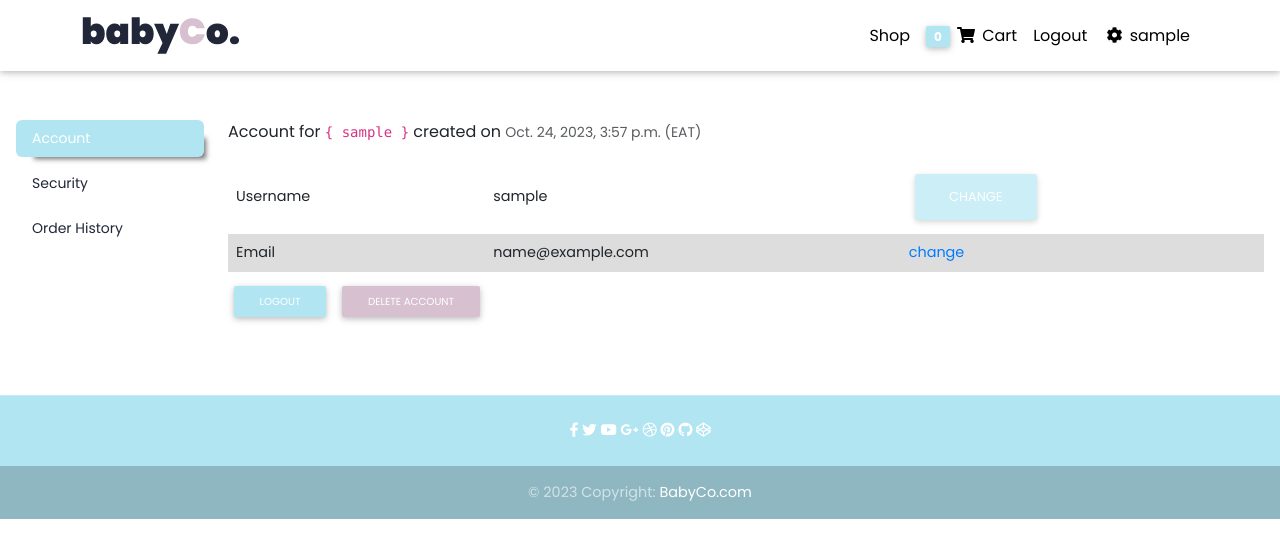
After one commit to MissJuly/BabyCo, a Django app: page /shop/users/settings/ in a window 1280 px wide. The commit adds this page. Shown: the top 558 px of the page. Run offline with Django 4.2, Linux system fonts and the light colour scheme; the visitor is signed in with stand-in values (Sample User, id 1); data comes from the database, SQL or seed files in the repository; data that the repository does not hold is empty; some libraries are stand-ins or nearby versions.

Commit message:
Add user settings
Add order history

```diff
--- a/babyco/urls.py
+++ b/babyco/urls.py
@@ -23,7 +23,8 @@ urlpatterns = [
     path('admin/', admin.site.urls),
     path('accounts/', include('allauth.urls')),
     path('', include('core.urls')),
-    path('shop/', include('shop.urls'))
+    path('shop/', include('shop.urls')),
+    path('shop/users/', include('users.urls')),
 ] + static(settings.STATIC_URL, document_root=settings.STATIC_ROOT)
 
 urlpatterns += static(settings.MEDIA_URL,
--- a/core/views.py
+++ b/core/views.py
@@ -5,8 +5,9 @@ from shop.models import Item
 class LandingPageView(ListView):
     template_name = 'landing-page.html'
     model = Item
+    context_object_name = "items"
     paginate_by = 8
-    context_object_name = "items"
+    ordering = ['-pk']
 
 
 class PrivacyPolicyView(TemplateView):
--- /dev/null
+++ b/shop/static/css/settings.css
@@ -0,0 +1,74 @@
+:root {
+    --baby-pink: #d7c0d0;
+    --baby-blue: #b1e5f2;
+    --baby-grey: #c3c3c3;
+    --baby-font: #212738;
+    font-family: "Poppins", sans-serif !important;
+}
+
+#settings .order.nav-pills .active {
+    background-color: var(--baby-font) !important;
+}
+#settings .order.nav-pills .active:hover {
+    background-color: var(--baby-font) !important;
+}
+
+
+
+#settings .nav-pills .active {
+    background-color: var(--baby-blue);
+    color: #fff !important;
+    box-shadow: 10px 10px 5px -8px rgba(0, 0, 0, 0.55);
+        -webkit-box-shadow: 10px 10px 5px -8px rgba(0, 0, 0, 0.55);
+        -moz-box-shadow: 10px 10px 5px -8px rgba(0, 0, 0, 0.55);
+}
+#settings .nav-pills .active:hover {
+    background-color: var(--baby-blue) !important;
+    box-shadow: 10px 10px 20px -8px rgba(0, 0, 0, 0.55);
+        -webkit-box-shadow: 10px 10px 20px -8px rgba(0, 0, 0, 0.55);
+        -moz-box-shadow: 10px 10px 20px -8px rgba(0, 0, 0, 0.55);
+}
+#settings .nav-pills .nav-link {
+    color: var(--baby-font);
+}
+#settings .nav-pills .nav-link:hover {
+    background-color: var(--baby-grey);
+}
+
+table {
+    border-collapse: collapse;
+    width: 100%;
+}
+
+td,
+th {
+    border: 1px solid #dddddd;
+    text-align: left;
+    padding: 8px;
+}
+
+tr:nth-child(even) {
+    background-color: #dddddd;
+}
+
+#settings #cancel {
+    border: 3px solid var(--baby-blue) !important;
+    color: var(--baby-blue) !important;
+}
+
+#settings #delete {
+    border: 3px solid var(--baby-pink) !important;
+    color: var(--baby-pink) !important;
+}
+
+.alert-danger {
+    color: #58151c !important;
+    background-color: #f8d7da !important;
+    border-color: #f1aeb5 !important;
+}
+
+#approveMessage {
+    color: #0a3622;
+    background-color: #d1e7dd;
+    border-color: #a3cfbb;
+}
--- /dev/null
+++ b/shop/static/js/settings.js
@@ -0,0 +1,74 @@
+$(document).ready(() => {
+  // bs dropdown functionality
+  $('.dropdown-toggle').dropdown();
+
+  // close message after delay if available
+  var $messageBox = $('#message');
+  if ($.contains(document, $messageBox[0])) {
+    $messageBox.delay(3000).slideUp('slow', () => {
+      $messageBox.addClass('d-none');
+    });
+  } else {
+    //pass
+  }
+
+  // Show confirm delete dialog
+  $('#deleteAcc').on('click', function () {
+    $('#deletePopup').fadeIn('slow', function () {
+      $('#deletePopup').toggleClass('d-none');
+    });
+  });
+
+  // hide confirm delete dialog
+  $('form #cancel').on('click', function () {
+    $('#deletePopup').toggleClass('d-none');
+  });
+
+  // submit username in delete user dialog
+  $('#deletePopup').submit((e) => {
+    e.preventDefault();
+
+    const username = $('#confirm').val();
+    const csrf = $('input[name=csrfmiddlewaretoken]').val();
+
+    $.ajax({
+      url: '',
+      type: 'post',
+      data: {
+        username: username,
+        csrfmiddlewaretoken: csrf,
+      },
+      success: (response) => {
+        document.getElementById('deletePopup').reset();
+        var data = JSON.parse(response['data']);
+        console.log(data);
+      },
+      error: (response) => {
+        document.getElementById('deletePopup').reset();
+        var data = JSON.parse(response.responseJSON['data']);
+
+        $('#approveMessage').toggleClass('d-none');
+        $('#approveMessage').toggleClass('alert-danger');
+        $('#approveMessage p').prepend(data['msg']);
+
+        $('#approveMessage').slideDown('slow', function () {
+          $('#approveMessage')
+            .delay(3000)
+            .slideUp('slow', function () {
+              $('#approveMessage').toggleClass('d-none');
+              $('#approveMessage').toggleClass('alert-danger');
+              $('#approveMessage p').empty();
+            });
+        });
+      },
+    });
+  });
+});
+function complete() {
+  $('#message').addClass(d - none);
+}
+
+// close message fallback if delay fails
+$('#closeMessage').click(function () {
+  $('#message').fadeOut('slow', complete);
+});
--- a/shop/views.py
+++ b/shop/views.py
@@ -85,7 +85,7 @@ class CheckoutView(View):
                 use_default_shipping = form.cleaned_data.get(
                     'use_default_shipping')
                 if use_default_shipping:
-                    print("Using the defualt shipping address")
+                    print("Using the default shipping address")
                     address_qs = Address.objects.filter(
                         user=self.request.user,
                         address_type='S',
--- a/templates/scripts.html
+++ b/templates/scripts.html
@@ -7,6 +7,7 @@
 <script type="text/javascript" src="{% static 'js/bootstrap.min.js' %}"></script>
 <!-- MDB core JavaScript -->
 <script type="text/javascript" src="{% static 'js/mdb.min.js' %}"></script>
+<script type="text/javascript" src="{% static 'js/settings.js' %}"></script>
 <!-- Initializations -->
 <script type="text/javascript">
   // Animations initialization
--- a/templates/shopbase.html
+++ b/templates/shopbase.html
@@ -82,8 +82,9 @@
       </div>
       {% endfor %} {% endif %}
     </div>
+    {% block content %} {% endblock content %}
 
-    {% block content %} {% endblock content %} {% block extra_body %}
+    {% block extra_body %}
     {% endblock %} {% include "shopfooter.html" %} {% include "scripts.html" %}
     {% block extra_scripts %} {% endblock extra_scripts %}
   </body>
--- a/templates/shopnavbar.html
+++ b/templates/shopnavbar.html
@@ -37,7 +37,7 @@
     </button>
 
     <!-- Links -->
-    <div class="collapse navbar-collapse" id="navbarSupportedContent">
+    <div class="collapse navbar-collapse d-lg-flex justify-content-between" id="navbarSupportedContent">
       <!-- Left -->
       <ul class="navbar-nav mr-auto">
         {% comment %}
@@ -78,6 +78,13 @@
             <span class="clearfix d-none d-sm-inline-block"> Logout </span>
           </a>
         </li>
+        <li class="nav-item">
+          <a href="{% url 'settings' %}" class="nav-link waves-effect">
+          <i class="fas fa-cog"></i>
+          {{user}}
+          </a>
+        </li>
+
         {% else %}
         <li class="nav-item">
           <a class="nav-link waves-effect" href="{% url 'account_login' %}">
--- /dev/null
+++ b/users/templates/settings.html
@@ -0,0 +1,163 @@
+{% extends "shopbase.html" %}
+{% load static %}
+
+{% block head_title %}
+BabyCo | shop - settings
+{% endblock head_title %}
+
+{% block extra_head %}
+<link rel="stylesheet" href="{% static 'css/settings.css' %}">
+{% endblock extra_head %}
+
+{% block content %}
+<section class="mt-5 px-3" id="settings">
+{% comment %} message {% endcomment %}
+<div id="approveMessage" class="p-2 mb-2 d-flex gap-4 justify-content-center align-content-center d-none sticky-top rounded small"
+        style="box-shadow: 11px 11px 25px -6px rgba(0,0,0,0.25);
+                -webkit-box-shadow: 11px 11px 25px -6px rgba(0,0,0,0.25);
+                -moz-box-shadow: 11px 11px 25px -6px rgba(0,0,0,0.25); top:20px; width: fit-content;"
+    >
+        <p class=""></p>
+        <i class="close-btn bi bi-x"></i>
+    </div>
+
+    <div class="row">
+
+      <!--Grid column-->
+      <div class="col-md-2 mb-4 ">
+
+        <ul class="nav nav-pills d-flex flex-row flex-md-column gap-2 justify-content-center small" id="pills-tab">
+            <li class="nav-item" role="presentation">
+                <a class="nav-link active" id="pills-account-tab" data-bs-toggle="pill" data-bs-target="#pills-account" type="button" role="tab" aria-controls="pills-account" aria-selected="false">Account</a>
+            </li>
+            <li class="nav-item" role="presentation">
+                <a class="nav-link" id="pills-security-tab" data-bs-toggle="pill" data-bs-target="#pills-security" type="button" role="tab" aria-controls="pills-security" aria-selected="true">Security</a>
+            </li>
+            <li class="nav-item" role="presentation">
+                <a class="nav-link" id="pills-history-tab" data-bs-toggle="pill" data-bs-target="#pills-history" type="button" role="tab" aria-controls="pills-history" aria-selected="true">Order History</a>
+            </li>
+        </ul>
+
+      </div>
+      <!--Grid column-->
+
+      <!--Grid column-->
+        <div class="col-md-10 mb-4">
+            <div class="tab-content" id="pills-tabContent">
+                <div class="tab-pane fade show active" id="pills-account" role="tabpanel" aria-labelledby="pills-account-tab">
+                    <div id="intro" class="mb-4">
+                        <p>Account for <code class="">{ {{user.username}} }</code> created on <span class="small text-muted">{{user.date_joined}} (EAT)</span></p>
+
+                        <table>
+                            <tr>
+                                <th>Username<th>
+                                <td>{{user.username}}</td>
+                                <td><a class="btn product-primary disabled" href="">change<a></td>
+                            </tr>
+                            <tr>
+                                <th>Email<th>
+                                <td>{{user.email}}</td>
+                                <td><a href="{% url 'account_email' %}">change<a></td>
+                            </tr>
+                        </table>
+                        <div class="mt-2">
+                            <a class="btn product-primary btn-sm" href="{% url 'account_logout' %}">Logout</a>
+                            <a id="deleteAcc" class="btn product-danger btn-sm">Delete Account</a>
+                        </div>
+                    </div>
+                    <form id="deletePopup" method="post" class="d-none">
+                        {% csrf_token %}
+                        <legend class="border-bottom">Confirmation</legend>
+                        <p style="background: whitesmoke;">
+                        Are you sure you want to delete your account? enter your username <code class="bg-white">{ {{user.username}} }</code> in the box below to continue.</p>
+                        <div class="d-flex">
+                        <a class="btn btn-outline-primary mx-2 btn-sm d-none d-lg-block" id="cancel">Cancel</a>
+                        <input class="rounded-xl" type="text" name="username" required id="confirm" placeholder="Type here">
+                        <button class="btn mx-2 btn-sm d-none d-lg-block" id="delete" type="submit">Yes, Delete</button>
+                        </div>
+                        <div class="mt-2">
+                        <a class="btn btn-sm d-lg-none" id="cancel">Cancel</a>
+                        <button class="btn btn-sm d-lg-none" id="delete" type="submit">Yes, Delete</button>
+                        </div>
+                        <p class="small text-muted text-center mt-5">Please note that deleting your account does not automatically delete all your contributions to BabyCo and subsidiaries. Send a request to Admin to do that</p>
+
+                    </form>
+                </div>
+                <div class="tab-pane fade" id="pills-security" role="tabpanel" aria-labelledby="pills-security-tab">
+                    <table>
+                        <tr>
+                            <th class="text-center">Password</th>
+                        </tr>
+                        <tr >
+                            <td class="text-center" title="encrypted"><code>*******</code></td>
+                            <td class="text-center"><a href="{% url 'account_change_password' %}">change</a><td>
+                        <tr>
+                    </table>
+                </div>
+                <div class="tab-pane fade" id="pills-history" role="tabpanel" aria-labelledby="pills-history-tab">
+                    {% if orders %}
+                        <ul class="nav order nav-pills mb-3" id="pills-tab" role="tablist">
+                            <li class="nav-item" role="presentation">
+                                <button class="nav-link active" id="pills-home-tab" data-bs-toggle="pill" data-bs-target="#pills-home" type="button" role="tab" aria-controls="pills-home" aria-selected="true">Complete Orders</button>
+                            </li>
+                            <li class="nav-item" role="presentation">
+                                <button class="nav-link" id="pills-profile-tab" data-bs-toggle="pill" data-bs-target="#pills-profile" type="button" role="tab" aria-controls="pills-profile" aria-selected="false">Open Orders</button>
+                            </li>
+                        </ul>
+                        <div class="tab-content" id="pills-tabContent">
+                            <div class="tab-pane fade show active" id="pills-home" role="tabpanel" aria-labelledby="pills-home-tab" tabindex="0">
+                                {% for order in orders_complete %}
+                                {% for item in order.items.all %}
+                                <div class="border border-grey p-2 d-flex justify-content-between">
+                                    <div class="d-flex">
+                                        <img src="{{ item.item.image.url }}" width="104" height="104" alt="{{ item.item }}"></img>
+                                        <span>
+                                            <p class="m-0">{{item.item}}</p>
+                                            <p class="text-muted m-0">Order {{ order.pk }}</p>
+                                            <p class="m-0 badge badge-success">Delivered</p>
+                                            <p  style="font-weight: bold;">On {{ order.ordered_date|date:"d-m-Y" }}</p>
+                                        </span>
+                                    </div>
+                                    <a href="#">See details</a>
+
+                                </div>
+
+                                {% endfor %}
+                                {% endfor %}
+                            </div>
+                            <div class="tab-pane fade" id="pills-profile" role="tabpanel" aria-labelledby="pills-profile-tab" tabindex="0">
+                                {% for order in orders_open %}
+                                {% for item in order.items.all %}
+                                <div class="border border-grey p-2 d-flex justify-content-between">
+                                    <div class="d-flex">
+                                        <img src="{{ item.item.image.url }}" width="104" height="104" alt="{{ item.item }}"></img>
+                                        <span>
+                                            <p class="m-0">{{item.item}}</p>
+                                            <p class="text-muted m-0">Order {{ order.pk }}</p>
+                                            <p class="m-0 badge badge-muted">Payment Unsuccessful</p>
+                                            <p  style="font-weight: bold;">On {{ order.ordered_date|date:"d-m-Y" }}</p>
+                                        </span>
+                                    </div>
+                                    <a href="#">See details</a>
+
+                                </div>
+                                {% empty %}
+                                <div class="border border-grey p-2">
+                                    <p>You do not have orders yet!</p>
+                                    <a class="btn product-danger" href="{% url 'shop:shop' %}">Start shopping</a>
+                                </div>
+                                {% endfor %}
+                                {% endfor %}
+                            </div>
+                        </div>
+                    {% else %}
+                    <p>You do not have orders yet!</p>
+                    <a class="btn product-danger" href="{% url 'shop:shop' %}">Start shopping</a>
+                    {% endif %}
+                </div>
+            </div>
+        </div>
+    </div>
+</section>
+
+{% endblock content %}
--- /dev/null
+++ b/users/urls.py
@@ -0,0 +1,6 @@
+from django.urls import path
+from users.views import SettingsView
+
+urlpatterns = [
+    path('settings/', SettingsView.as_view(), name='settings'),
+]
--- a/users/views.py
+++ b/users/views.py
@@ -1,3 +1,63 @@
-from django.shortcuts import render
+from typing import Any
+from django.db.models.query import QuerySet
+from users.models import UserProfile
+from shop.models import Order
+from django.views.generic import TemplateView
+from django.shortcuts import get_object_or_404, render
+from django.http import JsonResponse
+import json
 
-# Create your views here.
+
+class SettingsView(TemplateView):
+    template_name = 'settings.html'
+
+    def get_context_data(self, **kwargs: Any):
+        context = super().get_context_data(**kwargs)
+
+        # get user profile
+        user = self.request.user
+        profile = get_object_or_404(UserProfile, user=user)
+
+        # get order history
+        orders = Order.objects.filter(user=user)
+        orders_complete = []
+        orders_open = []
+        for order in orders:
+            if order.ordered == True:
+                orders_complete.append(order)
+            else:
+                orders_open.append(order)
+
+        context.update({
+            'profile': profile,
+            'orders': orders,
+            'orders_complete': orders_complete,
+            'orders_open': orders_open
+        })
+        return context
+
+    def post(self, request, *args, **kwargs):
+        """"""
+        def is_ajax(request):
+            return request.META.get('HTTP_X_REQUESTED_WITH') == 'XMLHttpRequest'
+        message = None
+        if is_ajax(request=request):
+            user = request.user
+            username = request.POST.get("username")
+            if user.username == username:
+                user.is_active = False
+                user.save()
+                msg = 'Profile disabled successfully'
+                data = json.dumps({
+                    'msg': msg,
+                })
+                return JsonResponse({'data': data}, status=200)
+            else:
+                msg = "Username mismatch. Please try again!"
+                data = json.dumps({
+                    'msg': msg,
+                })
+                return JsonResponse({'data': data}, status=404)
+        else:
+            pass
+        return render(request, "users/settings.html", {'message': message})
```
Also changed, not shown: shop/static/js/bootstrap.min.js, 1 other file.
